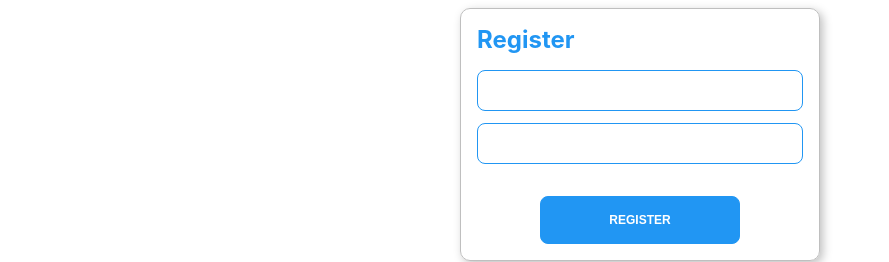
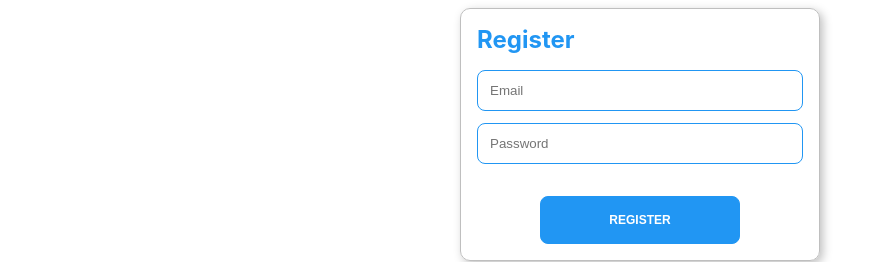
Before and after one commit to andrianrf/reactjs, a React (Create React App) app: page / in a window 1280 px wide. Shown: the part 286-548 px from the top of the page, without its empty margins (0-889 px from the left). Built offline with nearby package versions, Linux system fonts and the light colour scheme.

Commit message:
add placeholder register

```diff
--- a/src/pages/firebase-auth/Register.js
+++ b/src/pages/firebase-auth/Register.js
@@ -44,8 +44,8 @@ class Register extends Component {
                 <div className="auth-container">
                     <div className="auth-card">
                         <p className="auth-title">Register</p>
-                        <input className="input" id="email" type="text" onChange={this.handleChangeText} />
-                        <input className="input" id="password" type="password" onChange={this.handleChangeText} />
+                        <input className="input" id="email" type="text" onChange={this.handleChangeText} placeholder="Email" />
+                        <input className="input" id="password" type="password" onChange={this.handleChangeText} placeholder="Password" />
                         <button className="btn" onClick={this.handleSubmit} >Register</button>
                     </div>
                 </div>
```
